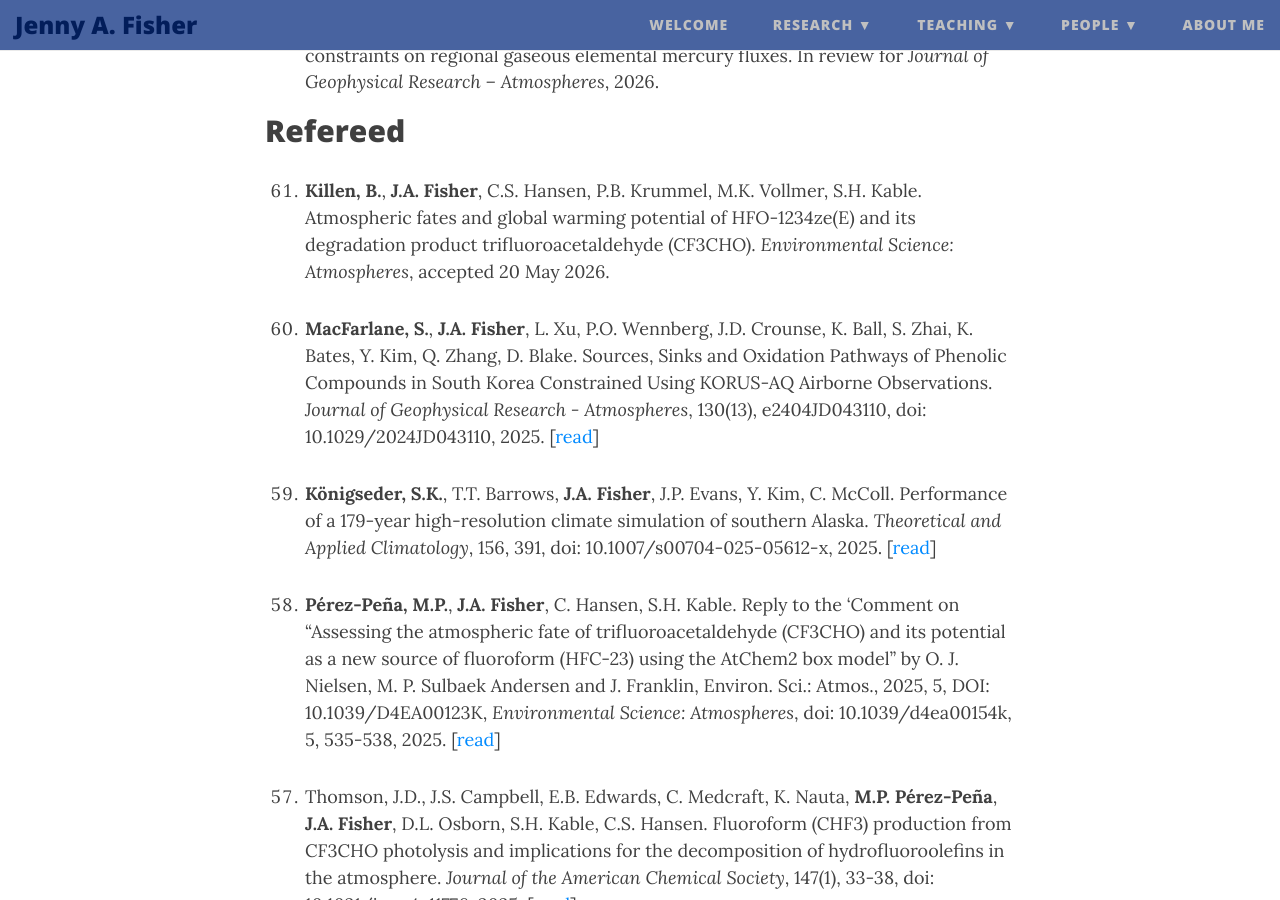
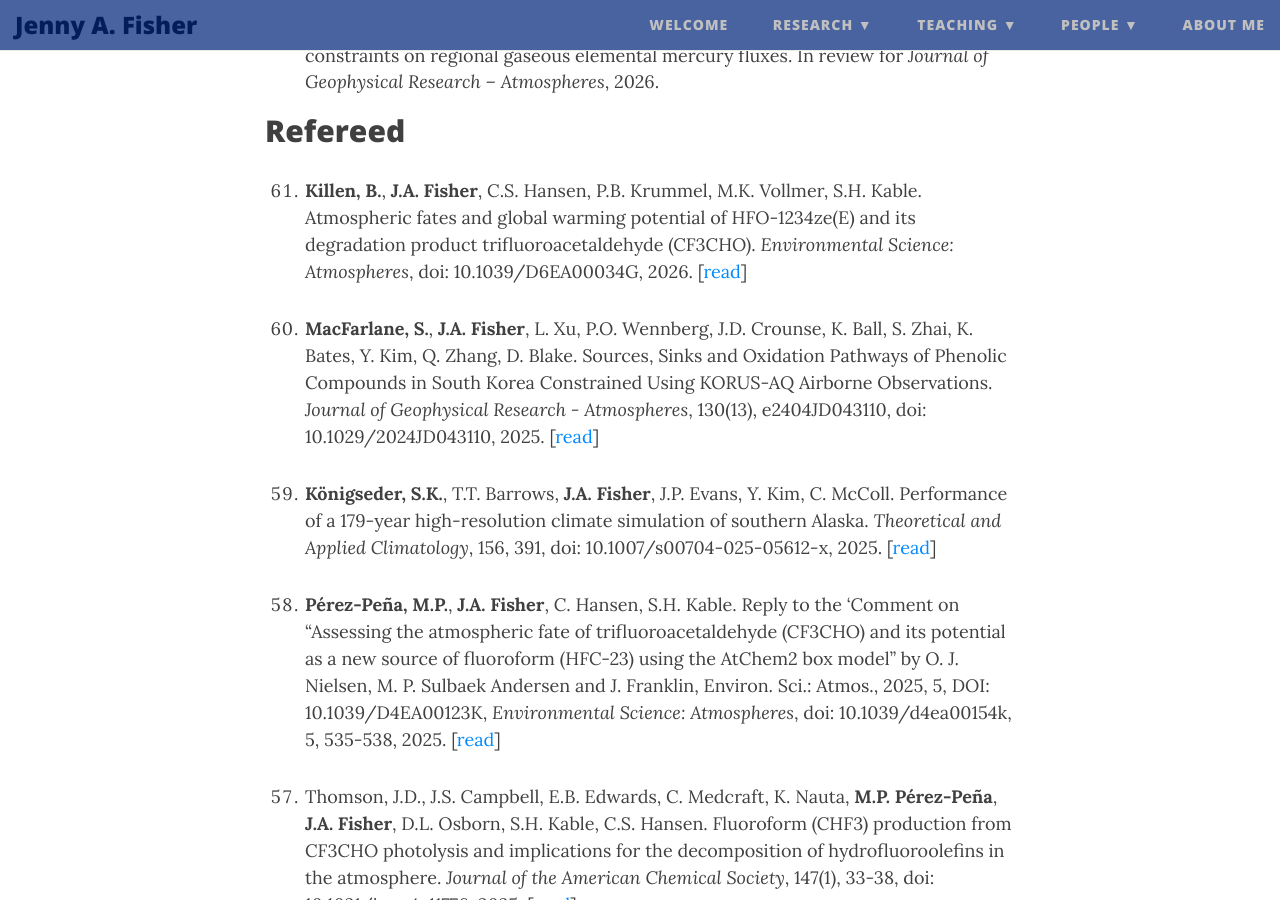
Before and after one commit to jennyfisher/jennyfisher.github.io, a Jekyll site: the page built from publications.md, in a window 1280 px wide and 900 px high, scrolled down 433 px. Built offline with Jekyll 4.4.1, drawn with Linux system fonts in a browser that asks for light colours; nearby versions of some CDN libraries.

Commit message:
Update publications.md

```diff
--- a/publications.md
+++ b/publications.md
@@ -15,7 +15,7 @@ Group members listed in **bold**.
 
 ## Refereed
 
-1.	**Killen, B.**, **J.A. Fisher**, C.S. Hansen, P.B. Krummel, M.K. Vollmer, S.H. Kable. Atmospheric fates and global warming potential of HFO-1234ze(E) and its degradation product trifluoroacetaldehyde (CF3CHO). *Environmental Science: Atmospheres*, accepted 20 May 2026.
+1.	**Killen, B.**, **J.A. Fisher**, C.S. Hansen, P.B. Krummel, M.K. Vollmer, S.H. Kable. Atmospheric fates and global warming potential of HFO-1234ze(E) and its degradation product trifluoroacetaldehyde (CF3CHO). *Environmental Science: Atmospheres*, doi: 10.1039/D6EA00034G, 2026. [[read](https://pubs.rsc.org/en/content/articlelanding/2026/ea/d6ea00034g)]
 
 1. **MacFarlane, S.**, **J.A. Fisher**, L. Xu, P.O. Wennberg, J.D. Crounse, K. Ball, S. Zhai, K. Bates, Y. Kim, Q. Zhang, D. Blake. Sources, Sinks and Oxidation Pathways of Phenolic Compounds in South Korea Constrained Using KORUS-AQ Airborne Observations. *Journal of Geophysical Research - Atmospheres*, 130(13), e2404JD043110, doi: 10.1029/2024JD043110, 2025. [[read](https://agupubs.onlinelibrary.wiley.com/doi/10.1029/2024JD043110)]
 
```
